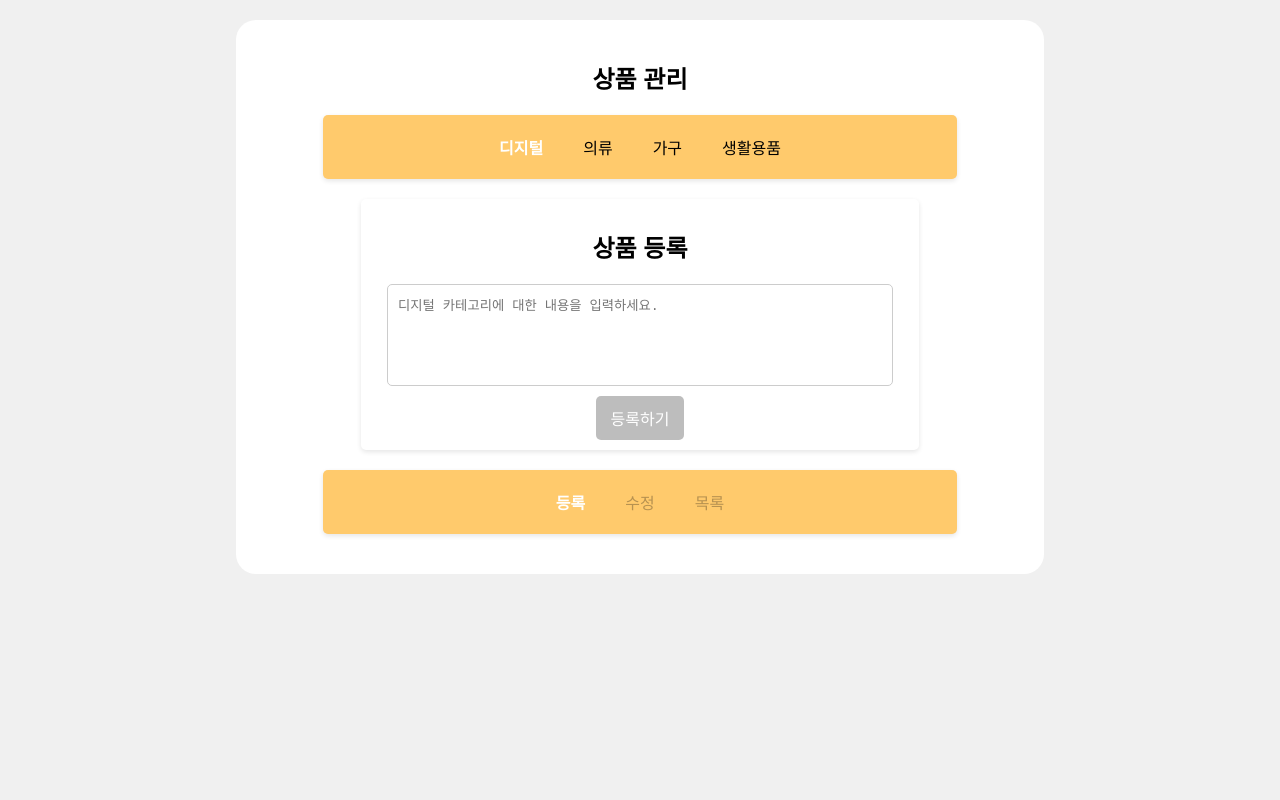
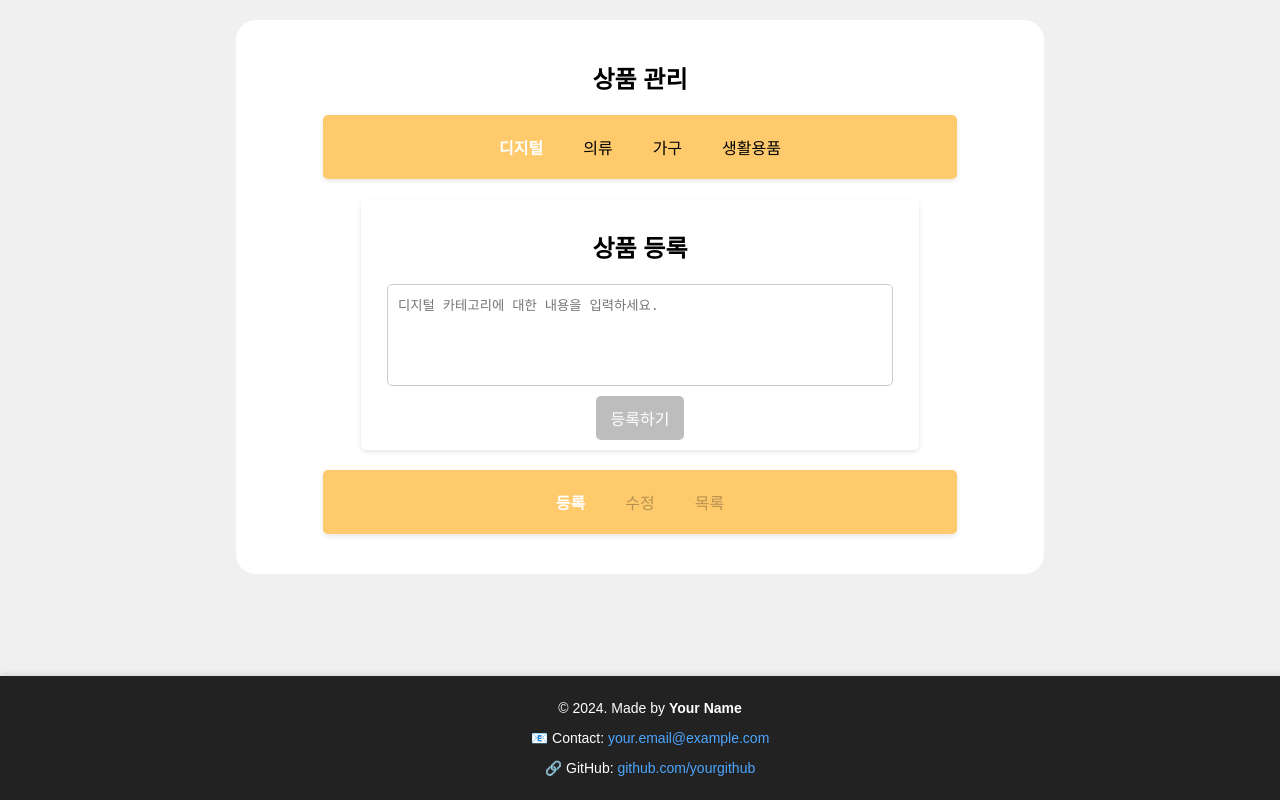
Before and after one commit to Ketose333/ReactKTraining, a React (Create React App) app: page / in a window 1280 px wide. Built offline with nearby package versions, Linux system fonts and the light colour scheme.

Commit message:
add footer

```diff
--- a/src/App.js
+++ b/src/App.js
@@ -1,11 +1,12 @@
 import './App.css';
 import Post from './components/Post';
+import Footer from './components/Footer';  // ✅ Footer 추가
 
 export default function App() {
-
   return (
-    <div className="App">
+    <div className="App" style={{ paddingBottom: "60px" }}>
       <Post />
+      <Footer />  {/* ✅ Footer 추가 */}
     </div>
   );
 }
--- /dev/null
+++ b/src/components/Footer.js
@@ -0,0 +1,31 @@
+import React from "react";
+
+const Footer = () => {
+    return (
+        <footer style={footerStyle}>
+            <p>© 2024. Made by <strong>Your Name</strong></p>
+            <p>📧 Contact: <a href="mailto:your.email@example.com" style={linkStyle}>your.email@example.com</a></p>
+            <p>🔗 GitHub: <a href="https://github.com/yourgithub" target="_blank" rel="noopener noreferrer" style={linkStyle}>github.com/yourgithub</a></p>
+        </footer>
+    );
+};
+
+const footerStyle = {
+    position: "fixed",  // 화면 맨 아래 고정
+    bottom: 0,
+    left: 0,
+    width: "100%",
+    background: "#222",
+    color: "#fff",
+    textAlign: "center",
+    padding: "10px",
+    fontSize: "14px",
+    boxShadow: "0 -2px 5px rgba(0, 0, 0, 0.1)",
+};
+
+const linkStyle = {
+    color: "#4da6ff",
+    textDecoration: "none",
+};
+
+export default Footer;
```
